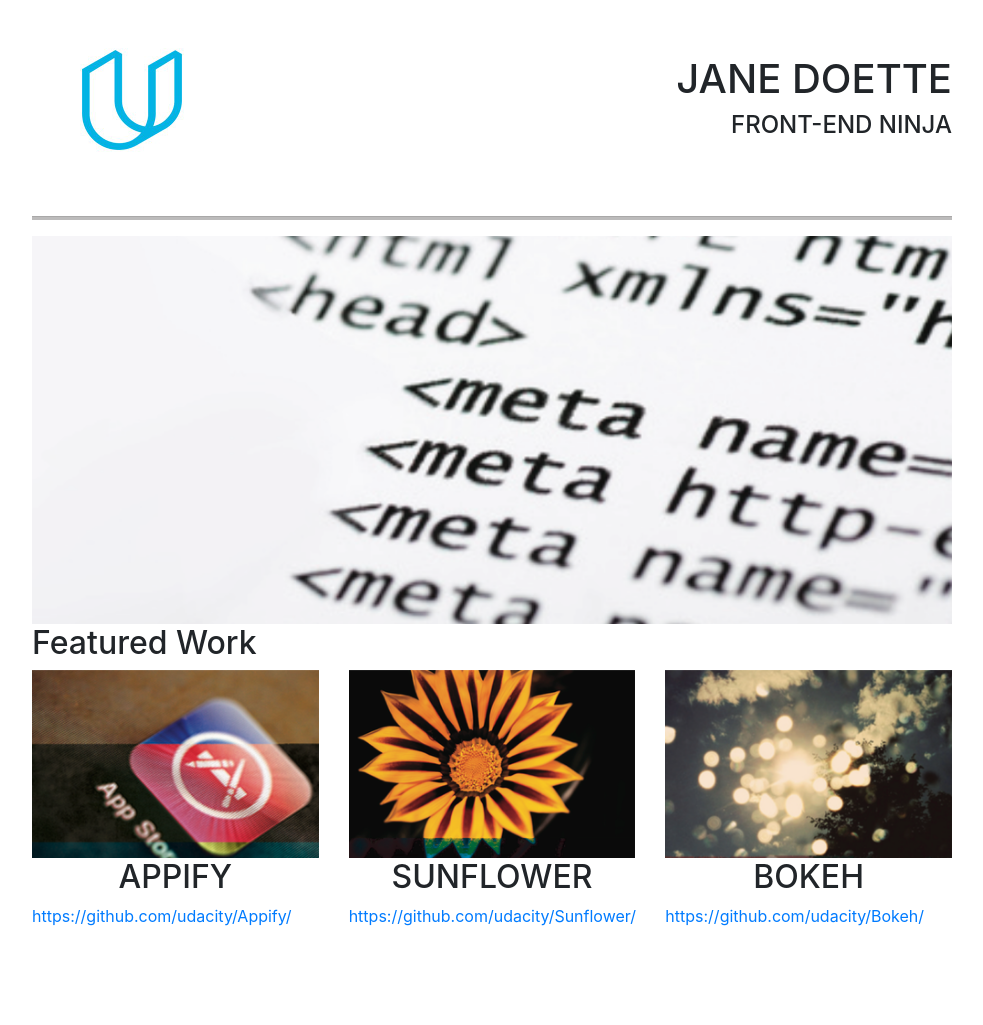
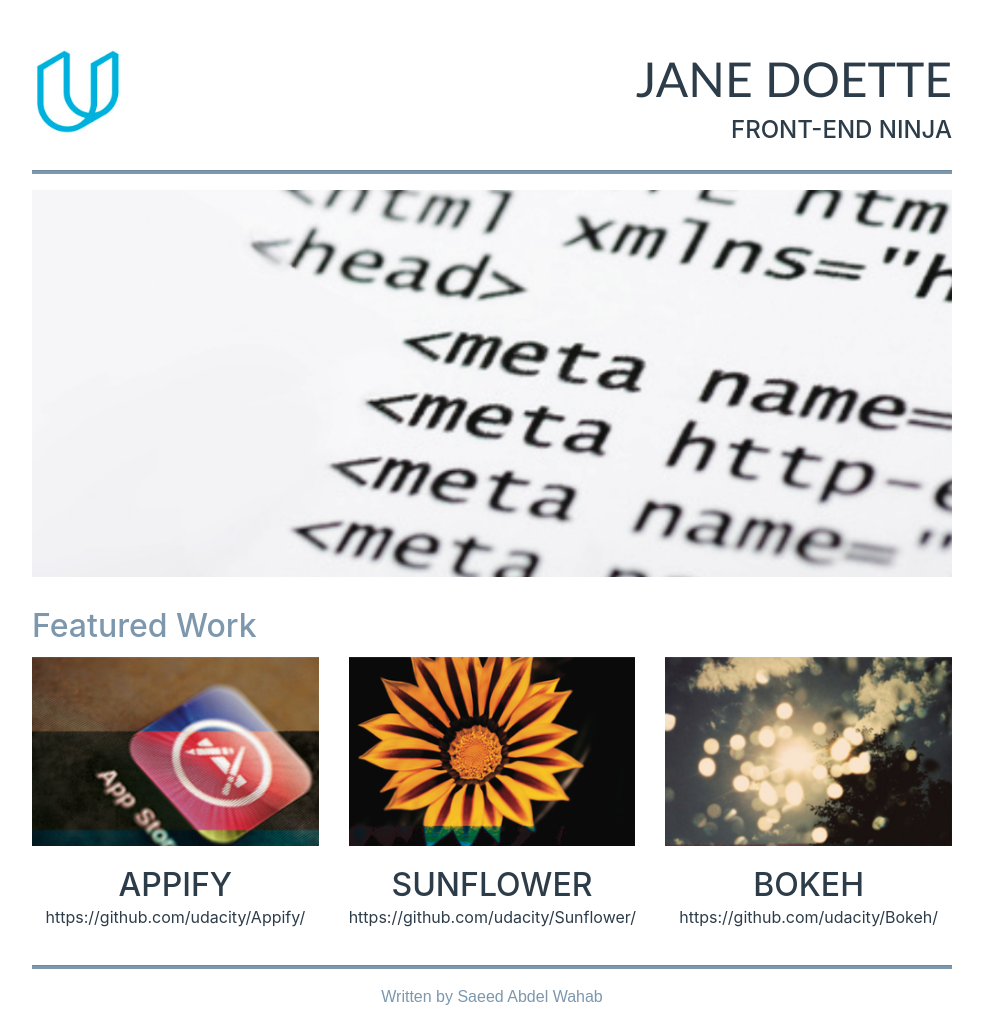
Before and after one commit to SaeedAbdelWahab/Udacity-Build-a-Portfolio-Site, a plain HTML site: page index.html in a window 1280 px wide. Shown: the whole page, without its empty margins (148-1131 px from the left). Before the commit the page ends 928 px from the top, so only its background shows below. Drawn offline with Linux system fonts and the light colour scheme.

Commit message:
fix more styles and formatting

```diff
--- a/css/style.css
+++ b/css/style.css
@@ -1,15 +1,80 @@
-.logo{
-	width:200px; /* you can use % */
-    height: auto;
+.logo {
+	width: 90px;
+	height: auto;
 }
+
 .container {
-    max-width: 950px;
-    margin: auto;
+	max-width: 950px;
+	margin: auto;
 }
-.Jane{
-	margin-top: 55px;
+
+hr {
+	height: 3px;
+	background-color: #7d97ad;
 }
-hr {
-    height: 3px;
-    background-color: #bcbbbb;
+
+.dark_grey {
+	color: #2d3c49;
 }
+
+.light_grey {
+	color: #7d97ad;
+}
+
+header {
+	margin-top: 50px;
+}
+
+.margin_bottom {
+	margin-bottom: 20px;
+}
+
+img {
+	margin-bottom: 20px;
+}
+
+h1 {
+	font-family: "Gill Sans", sans-serif;
+	font-size: 3rem;
+}
+
+h2 {
+	margin-bottom: 0.1rem;
+}
+
+a,
+a:hover,
+a:link,
+a:visited {
+	text-decoration: none;
+}
+
+p {
+	font-family: sans-serif;
+}
+
+.featured {
+	margin-top: 10px;
+	margin-bottom: 10px;
+}
+
+@media screen and (max-width: 875px) {
+	a {
+		font-size: 0.90rem;
+	}
+}
+
+@media screen and (max-width: 767px) {
+	a {
+		font-size: 1rem;
+	}
+	.featured {
+		text-align: center;
+	}
+}
+
+@media screen and (max-width: 575px) {
+	.middle {
+		text-align: center!important;
+	}
+}
--- a/index.html
+++ b/index.html
@@ -7,17 +7,16 @@
 	<link rel="stylesheet" href="css/bootstrap.min.css">
 	<link rel="stylesheet" href="css/style.css">
 	<title>Home</title>
-
   </head>
   <body>
 	<div class="container">
 	  <header>
 		<div class="row">
-				<div class="col-sm-4">
-					<img class="logo" src="images/logo.jpg" alt="logo">
+		  <div class="col-sm-4 middle">
+			<img class="logo" src="img/logo.png" alt="logo">
 		  </div>
-				<div class="col-sm-8 text-right">
-					<h1 class="Jane">JANE DOETTE</h1>
+		  <div class="col-sm-8 text-right dark_grey middle">
+			<h1>JANE DOETTE</h1>
 			<h4>FRONT-END NINJA</h4>
 		  </div>
 		</div>
@@ -26,33 +25,40 @@
 	  <main>
 		<div class="row">
 		  <div class="col-sm-12">
-            		<img class="img-fluid" src="images/hero.png" alt="hero">
+			<img class="img-fluid margin_bottom" src="img/hero.png" alt="hero">
 		  </div>
 		</div>
 		<div class="row">
-    			<div class="col-sm-12">
-            		<h2>Featured Work</h1>
+		  <div class="col-sm-12 light_grey featured">
+			<h2>Featured Work</h2>
 		  </div>
 		</div>
-    		<div class="row">
-    			<div class="col-sm-4">
-    				<img class="img-fluid" src="images/appify.png" alt="appify">
-    				<h2 class = "text-center">APPIFY</h2>
-    				<a class = "text-center" href="https://github.com/udacity/Appify/">https://github.com/udacity/Appify/</a>
+		<div class="row dark_grey text-center ">
+		  <div class="col-md-4 margin_bottom">
+			<img class="img-fluid" src="img/appify.png" alt="appify">
+			<h2>APPIFY</h2>
+			<a class="dark_grey" href="https://github.com/udacity/Appify/">https://github.com/udacity/Appify/</a>
 		  </div>
-    			<div class="col-sm-4">
-    				<img class="img-fluid" src="images/sunflower.png" alt="sunflower">
-    				<h2 class = "text-center">SUNFLOWER</h2>
-    				<a class = "centered" href="https://github.com/udacity/Sunflower/">https://github.com/udacity/Sunflower/</a>
+		  <div class="col-md-4  margin_bottom">
+			<img class="img-fluid" src="img/sunflower.png" alt="sunflower">
+			<h2>SUNFLOWER</h2>
+			<a class="dark_grey" href="https://github.com/udacity/Sunflower/">https://github.com/udacity/Sunflower/</a>
 		  </div>
-    			<div class="col-sm-4">
-    				<img class="img-fluid" src="images/bokeh.png" alt="bokeh">
-    				<h2 class = "text-center">BOKEH</h2>
-    				<a href="https://github.com/udacity/Bokeh/">https://github.com/udacity/Bokeh/</a>
+		  <div class="col-md-4  margin_bottom">
+			<img class="img-fluid" src="img/bokeh.png" alt="bokeh">
+			<h2>BOKEH</h2>
+			<a  class="dark_grey" href="https://github.com/udacity/Bokeh/">https://github.com/udacity/Bokeh/</a>
 		  </div>
 		</div>
-
+		<hr>
 	  </main>
+	  <footer>
+		<div class="row">
+		  <div class="col-sm-12 text-center light_grey">
+			<p>Written by Saeed Abdel Wahab</p>
 		  </div>
-
+		</div>
+	  </footer>
+	</div>
   </body>
+</html>
```
Also changed, not shown: images/logo.jpg (deleted), img/appify.png (renamed from images/appify.png), img/bokeh.png (renamed from images/bokeh.png), img/hero.png (renamed from images/hero.png), img/logo.png (added), img/sunflower.png (renamed from images/sunflower.png). Lines whose indentation alone changed are shown as unchanged.
